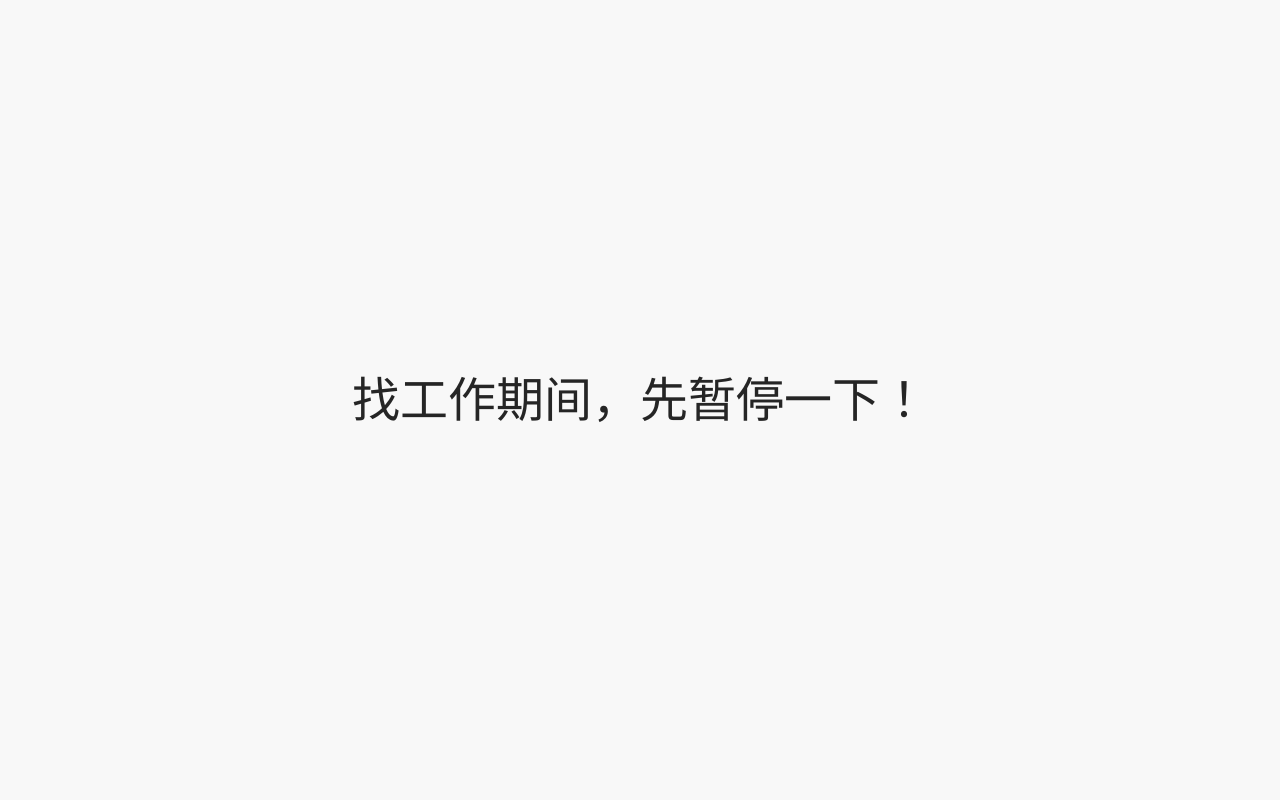
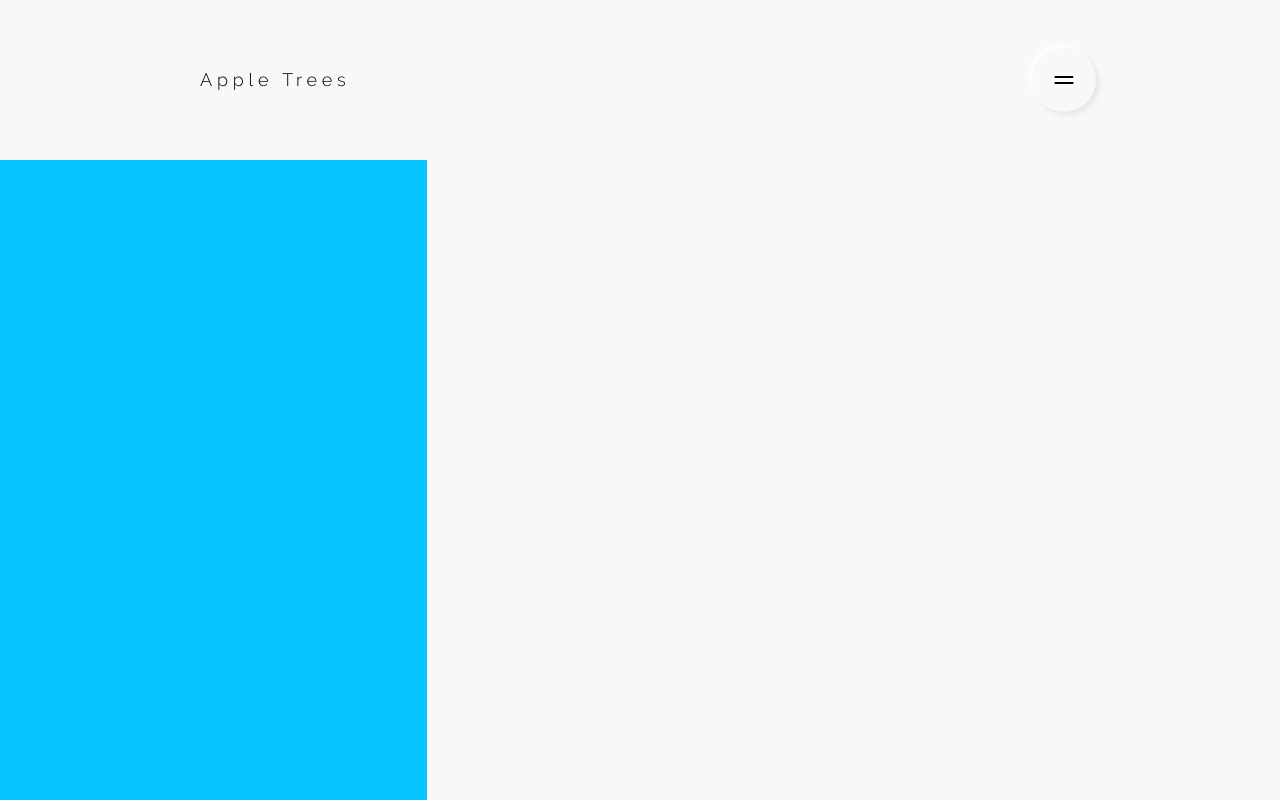
Before and after one commit to 2000python/rainsin, a Next.js app: page /blog/blogindex in a window 1280 px wide. Shown: the top 800 px of the page. Built offline with nearby package versions, Linux system fonts and the light colour scheme.

Commit message:
21.11.15:修改blog的right-nav

```diff
--- a/components/loadingBar.js
+++ b/components/loadingBar.js
@@ -10,7 +10,7 @@ export default function LoadingBar() {
         <>
                <div id="load-progress">
                     <div id="load-progress-bar"></div>
-                </div>
+            </div>
         </>
     )
 }
--- a/components/mouse.js
+++ b/components/mouse.js
@@ -6,8 +6,10 @@
 import React from 'react';
 
 class Mouse extends React.Component{
+  constructor(props) {
+    super(props);
+    this.state = {
       // props接受X，Y改变位置状态，classNameMove改变类名以改变样式。
-  state = {
       // 鼠标图片是否经过a标签
       isMoveAtag: false,
       // 鼠标位置状态
@@ -15,6 +17,8 @@ class Mouse extends React.Component{
       Y: 0,
       // 鼠标组件的类名
       classNameMove: '',
+    }
+
   }
   componentDidMount() {
     document.body.addEventListener(
--- a/components/nav.js
+++ b/components/nav.js
@@ -42,7 +42,6 @@ class Nav extends React.Component{
         renderAValue :'a-linehight2',
         renderAfontsize :'a-font-middle-size2',
     }
-
     // 整体高度
     componentDidMount() {
         window.addEventListener('scroll', antiShake(() => {
@@ -104,7 +103,9 @@ class Nav extends React.Component{
         });
         video[0].pause()
     }
-
+    componentWillUnmount() {
+        window.removeEventListener('scroll');
+    }
     render() {
 
         return (
--- a/pages/blog/blogindex.js
+++ b/pages/blog/blogindex.js
@@ -2,21 +2,26 @@
  * @Author: 尉旭胜(Riansin)
  * @LastEditors: 尉旭胜(Riansin)
  */
-import React from 'react'
+import React,{useState,useEffect} from 'react'
 import ScrollBar from "../../components/scrollBar";
-// import ArtNav from '../../components/artnav';
+import ArtNav from '../../components/artnav';
 import Head from 'next/head';
+import Mouse from '../../components/mouse'
 
-export default class blogIndex extends React.Component{
+const ThemeContext = React.createContext('light');
 
-    render() {
-        return (
+export default function blogIndex() {
+    const [theme, useTheme] = useState('light');
+    const [top, useTop] = useState();
+
+    return (
+            <ThemeContext.Provider>
             <>
                 <Head>
                     <title>Riansin</title>
                 </Head>
                 <ScrollBar />
-                {/* <div className='blog-index-box'>
+                <div className='blog-index-box'>
                     <ArtNav />
                     <div className='blog-index-body'>
                         <div className='blog-index-body-left'>
@@ -29,11 +34,11 @@ export default class blogIndex extends React.Component{
                     <div className='blog-index-fonter'>
 
                     </div>
+                </div>
+                {/* <div className='mianshi'>
+                    找工作期间，先暂停一下！
                 </div> */}
-                <div className='mianshi'>
-                    找工作期间，先暂停一下！
-                </div>
             </>
+            </ThemeContext.Provider>
         )
-    }
 }
--- a/styles/art.css
+++ b/styles/art.css
@@ -66,8 +66,8 @@
     margin-top: 2rem;
     margin-left: 2rem;
     transform: translate(-50%,-50%);
-    width: 1.7rem;
-    height: .6rem;
+    width: 1.2rem;
+    height: .5rem;
     background-color: #fff;
     overflow: hidden;
 }
@@ -117,12 +117,14 @@
     animation-name: TopspanWindMove;
     animation-direction: alternate;
     animation-fill-mode: forwards;
+    animation-timing-function: cubic-bezier(0.98, 0.02, 0.06, 0.99);
 }
 .top-wind-out{
     animation-duration: 1s;
     animation-name: TopspanWindOut;
     animation-direction: alternate;
     animation-fill-mode: forwards;
+    animation-timing-function: cubic-bezier(0.98, 0.02, 0.06, 0.99);
 }
 .down-wind-move{
     animation-duration: 1s;
--- a/styles/globals.css
+++ b/styles/globals.css
@@ -36,12 +36,13 @@ body{
 body::-webkit-scrollbar{
   display: none;
 }
+/* 自定义滚动条 */
 .scroll-progress-bar{
   position: fixed;
   z-index: 109;
   top: 0;
   height: 3px;
-  background-color: #b5b29b;
+  background-color: rgb(8, 197, 255);
 }
 /* 鼠标图标 */
 .mouse-box{
@@ -67,7 +68,7 @@ body::-webkit-scrollbar{
   position: absolute;
   z-index: 100;
   height: 3px;
-  background-color: #b5b29b;
+  background-color: rgb(8, 197, 255);
 }
 /* @font-face {
   font-family: 'Cinzel';
--- a/styles/loading.css
+++ b/styles/loading.css
@@ -42,7 +42,7 @@
     width: 100%;
     height: 30px;
     position: relative;
-    background-color: #ddd;
+    background-color: rgb(8, 197, 255);
     border-radius: 10px;
     overflow: hidden;
 }
```
Also changed, not shown: components/artnav.jsx (+5 -4 lines), 1 other file (tests, documents, lock files or other folders). Lines whose indentation alone changed are shown as unchanged.
